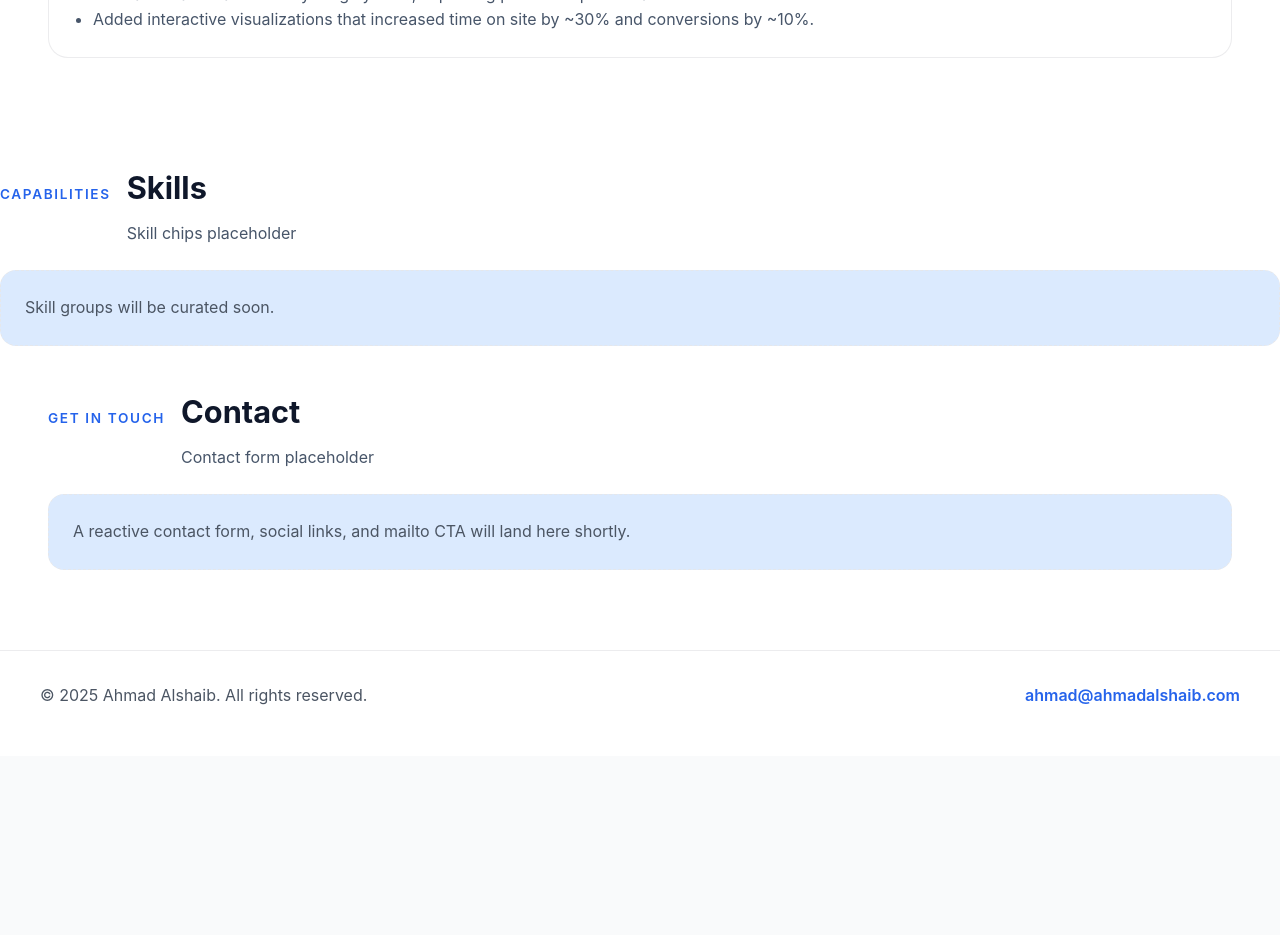
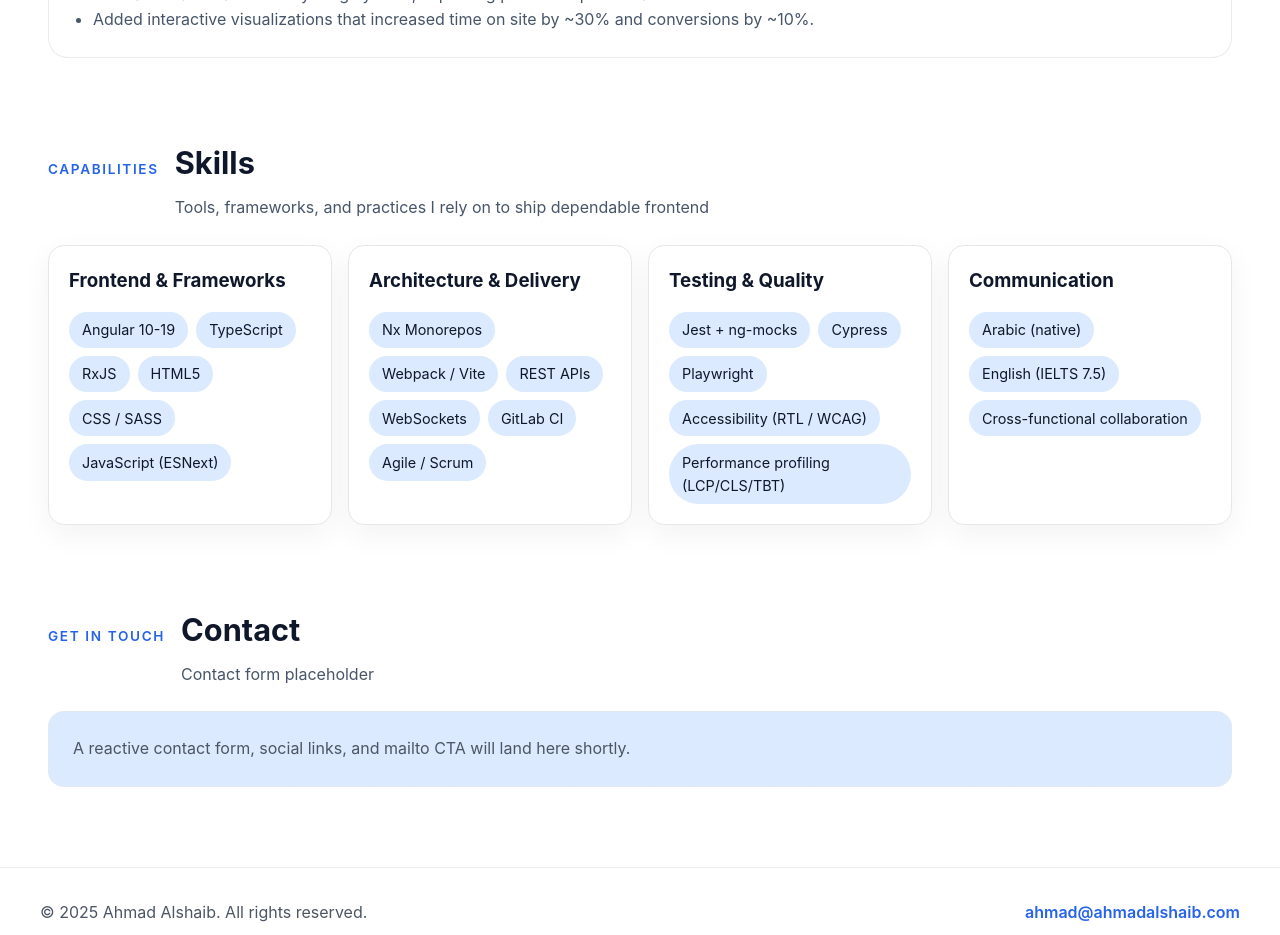
Before and after one commit to Sol501/ahmadalshaib-dot-com, an Angular app: page / in a window 1280 px wide. Shown: the part 2620-3555 px from the top of the page. Before the commit the page ends 3376 px from the top, so only its background shows below. Built offline with nearby package versions, Linux system fonts and the light colour scheme.

Commit message:
feat(skills): Fill out skills section with resume data
- Fill section with resume data
- Improve section design

```diff
--- a/src/app/features/sections/skills/skills-section.component.html
+++ b/src/app/features/sections/skills/skills-section.component.html
@@ -1,7 +1,7 @@
 <app-section-heading
   title="Skills"
   eyebrow="Capabilities"
-  description="Skill chips placeholder"
+  description="Tools, frameworks, and practices I rely on to ship dependable frontend"
 />
 <div class="skills-grid">
   @for (group of skillGroups(); track group.id) {
--- a/src/app/features/sections/skills/skills-section.component.scss
+++ b/src/app/features/sections/skills/skills-section.component.scss
@@ -1,3 +1,7 @@
+:host {
+  display: block;
+}
+
 .skills-grid {
   display: grid;
   grid-template-columns: repeat(auto-fit, minmax(220px, 1fr));
@@ -7,15 +11,15 @@
 .skills-card {
   padding: 1.25rem;
   border-radius: 1rem;
-  border: 1px dashed rgba(15, 23, 42, 0.2);
-  background-color: rgba(56, 189, 248, 0.05);
-}
+  border: 1px solid var(--color-border);
+  background-color: var(--color-surface);
+  box-shadow: 0 10px 30px rgba(15, 23, 42, 0.05);
 
-.skills-card h3 {
+  & h3 {
     margin: 0 0 1rem;
   }
 
-.skills-card__chips {
+  &__chips {
     display: flex;
     flex-wrap: wrap;
     gap: 0.5rem;
@@ -24,10 +28,12 @@
     margin: 0;
   }
 
-.skills-card__chips li {
+  &__chips li {
     padding: 0.35rem 0.75rem;
     border-radius: 999px;
-  background-color: #fff;
-  border: 1px solid rgba(15, 23, 42, 0.08);
+    background-color: var(--color-accent-soft);
+    border: 1px solid transparent;
     font-size: 0.9rem;
+    color: var(--color-text-primary);
   }
+}
--- a/src/app/features/sections/skills/skills-section.component.ts
+++ b/src/app/features/sections/skills/skills-section.component.ts
@@ -16,5 +16,50 @@ import { SectionHeadingComponent } from '../../../shared/components/section-head
   }
 })
 export class SkillsSectionComponent {
-  readonly skillGroups = signal<readonly SkillGroup[]>([]);
+  readonly skillGroups = signal<readonly SkillGroup[]>([
+    {
+      id: 'frontend',
+      label: 'Frontend & Frameworks',
+      skills: [
+        { id: 'angular19', name: 'Angular 10-19' },
+        { id: 'typescript', name: 'TypeScript' },
+        { id: 'rxjs', name: 'RxJS' },
+        { id: 'html5', name: 'HTML5' },
+        { id: 'css', name: 'CSS / SASS' },
+        { id: 'javascript', name: 'JavaScript (ESNext)' }
+      ]
+    },
+    {
+      id: 'architecture',
+      label: 'Architecture & Delivery',
+      skills: [
+        { id: 'nx', name: 'Nx Monorepos' },
+        { id: 'webpack', name: 'Webpack / Vite' },
+        { id: 'rest', name: 'REST APIs' },
+        { id: 'websockets', name: 'WebSockets' },
+        { id: 'ci', name: 'GitLab CI' },
+        { id: 'scrum', name: 'Agile / Scrum' }
+      ]
+    },
+    {
+      id: 'testing',
+      label: 'Testing & Quality',
+      skills: [
+        { id: 'jest', name: 'Jest + ng-mocks' },
+        { id: 'cypress', name: 'Cypress' },
+        { id: 'playwright', name: 'Playwright' },
+        { id: 'accessibility', name: 'Accessibility (RTL / WCAG)' },
+        { id: 'profiling', name: 'Performance profiling (LCP/CLS/TBT)' }
+      ]
+    },
+    {
+      id: 'soft',
+      label: 'Communication',
+      skills: [
+        { id: 'arabic', name: 'Arabic (native)' },
+        { id: 'english', name: 'English (IELTS 7.5)' },
+        { id: 'cross-team', name: 'Cross-functional collaboration' }
+      ]
+    }
+  ]);
 }
```
Lines whose indentation alone changed are shown as unchanged.
